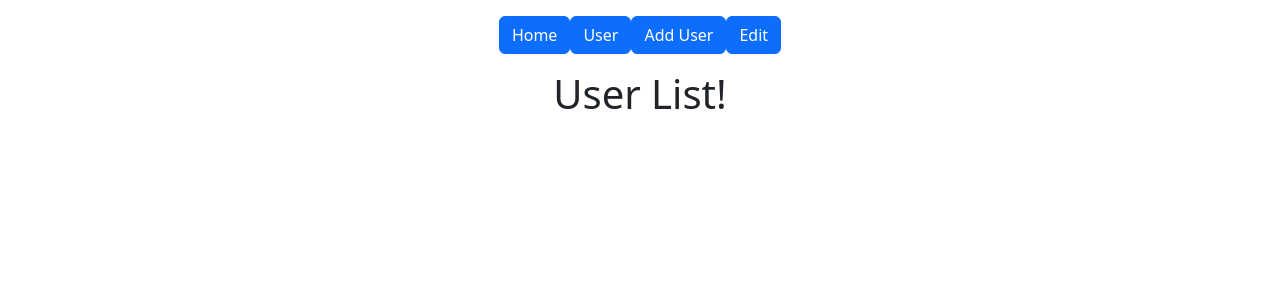
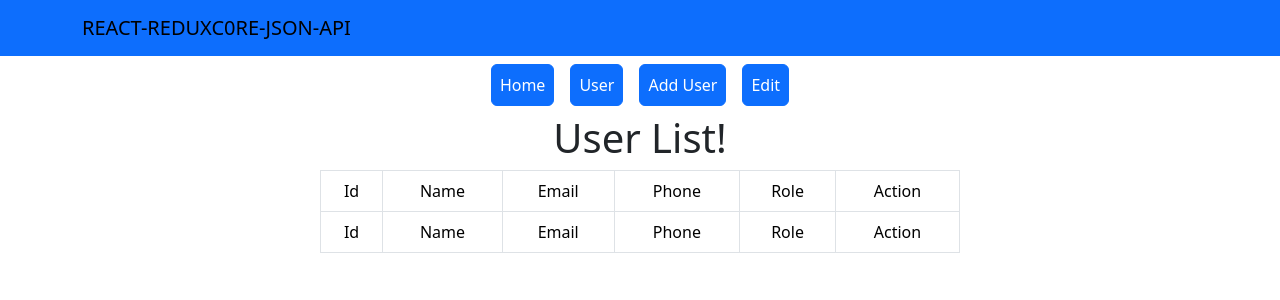
Before and after one commit to m4rkbello/REACTJS-REDUX-JSON-API-CRUD, a React (Create React App) app in the folder client/: page /user in a window 1280 px wide. Shown: the top 300 px of the page. Built offline with nearby package versions, Linux system fonts and the light colour scheme.

Commit message:
ADD TABLE

```diff
--- a/client/src/App.js
+++ b/client/src/App.js
@@ -6,25 +6,28 @@ import AddUser from './Components/AddUser';
 import UserList from './Components/UserList';
 import UpdateUser from './Components/UpdateUser';
 import { ToastContainer } from 'react-toastify';
+import NavBar from './Components/Reusable/NavBar';
+
 
 function App() {
   return (
     <div className="App">
       <Router>
-        <div className='header px-3 py-3'>
-          <Link to={'/'} ><button className='btn btn-primary'>Home</button></Link>
+      <NavBar />
+        <div className='header'>
+          <Link to={'/'} ><button className='btn btn-primary p-2 m-2'>Home</button></Link>
           <Link to={'/user'}>
-            <button class="btn btn-primary">
+            <button class="btn btn-primary btn btn-primary p-2 m-2">
               User
             </button>
           </Link>
           <Link to={'/user/add'}>
-            <button className='btn btn-primary'>
+            <button className='btn btn-primary btn btn-primary p-2 m-2'>
               Add User
             </button>
           </Link>
           <Link to={'/user/edit/:parameter'}>
-            <button className='btn btn-primary'>
+            <button className='btn btn-primary btn btn-primary p-2 m-2'>
               Edit
             </button>
           </Link>
--- /dev/null
+++ b/client/src/Components/Reusable/NavBar.js
@@ -0,0 +1,14 @@
+import Container from 'react-bootstrap/Container';
+import Navbar from 'react-bootstrap/Navbar';
+
+function NavBar() {
+  return (
+    <Navbar expand="lg" className="bg-primary">
+      <Container>
+        <Navbar.Brand href="#">REACT-REDUXC0RE-JSON-API</Navbar.Brand>
+      </Container>
+    </Navbar>
+  );
+}
+
+export default NavBar;
--- a/client/src/Components/UserList.js
+++ b/client/src/Components/UserList.js
@@ -2,9 +2,35 @@ const UserList = () => {
     return (
         <div>
 
-        <h1>User List!</h1>
+            <div className="col-6 text mx-auto">
+                <div className="card-header"></div>
+                <h1>User List!</h1>
+                <table className="table table-bordered">
+                    <thead>
+                        <tr>
+                            <td>Id</td>
+                            <td>Name</td>
+                            <td>Email</td>
+                            <td>Phone</td>
+                            <td>Role</td>
+                            <td>Action</td>
+                        </tr>
+                    </thead>
+                    <tbody>
+                    <tr>
+                    <td>Id</td>
+                    <td>Name</td>
+                    <td>Email</td>
+                    <td>Phone</td>
+                    <td>Role</td>
+                    <td>Action</td>
+                    </tr>
+                    </tbody>
+
+                </table>
+            </div>
         </div>
-     );
+    );
 }
 
 export default UserList;
```
